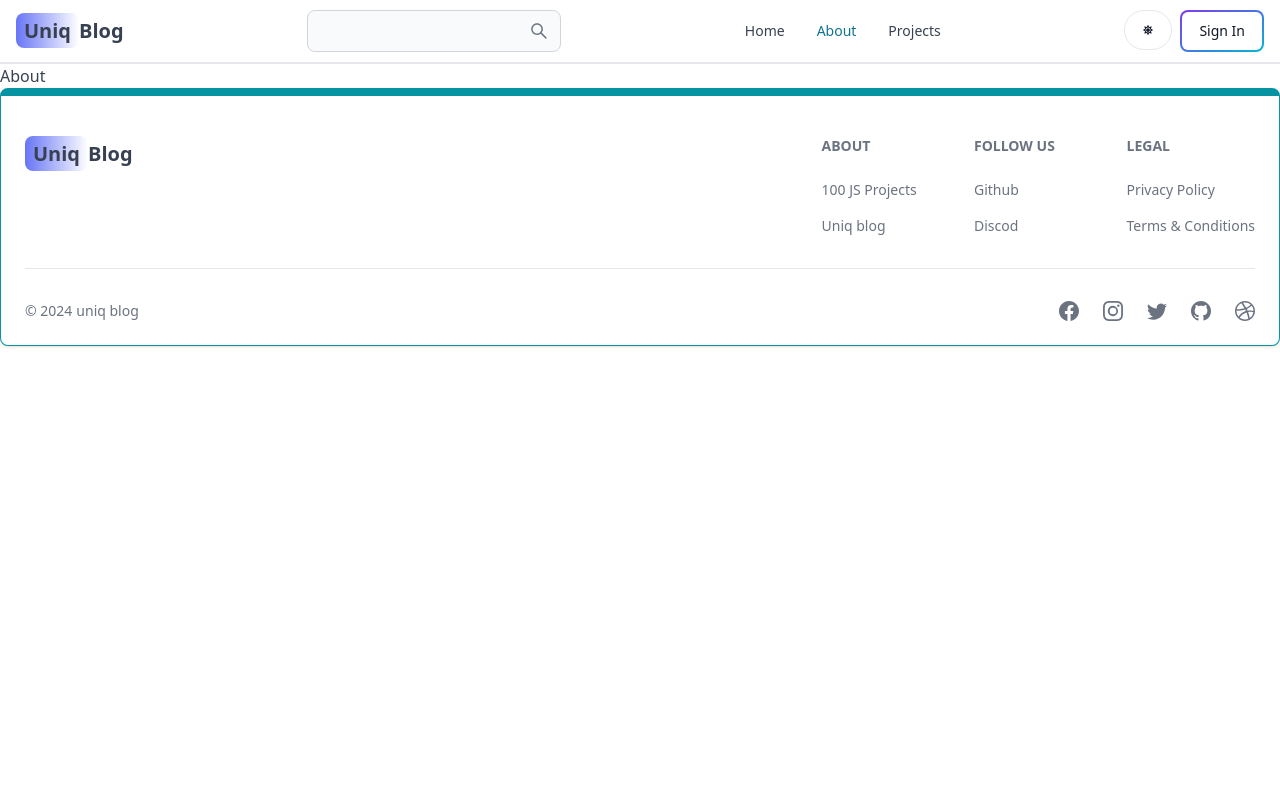
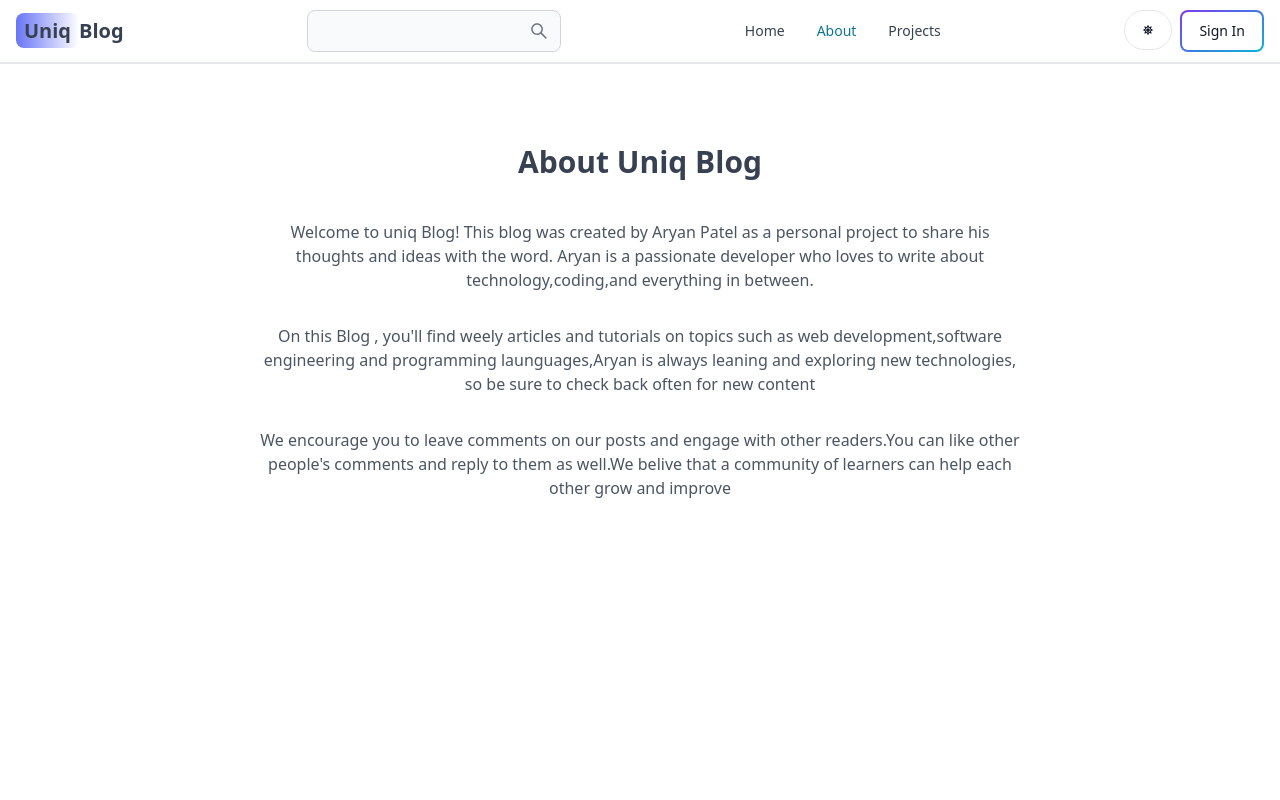
Before and after one commit to Aryanpatel2001/MERN_BLOG, a React (Vite) app in the folder client/: page /about in a window 1280 px wide. Shown: the top 800 px of the page. Built offline with nearby package versions, Linux system fonts and the light colour scheme; no server answers.

Commit message:
complete about and projects pages

```diff
--- a/client/src/pages/About.jsx
+++ b/client/src/pages/About.jsx
@@ -1,5 +1,34 @@
 import React from "react";
 
 export default function About() {
-  return <div>About</div>;
+  return (
+    <div>
+      <div className="max-w-3xl mx-auto mt-20 h-screen">
+        <div className="flex flex-col justify-center text-center">
+          <h1 className=" text-3xl font-semibold mb-10"> About Uniq Blog</h1>
+          <div className=" flex flex-col gap-8 text-gray-600">
+            <p>
+              {" "}
+              Welcome to uniq Blog! This blog was created by Aryan Patel as a
+              personal project to share his thoughts and ideas with the word.
+              Aryan is a passionate developer who loves to write about
+              technology,coding,and everything in between.
+            </p>
+            <p>
+              On this Blog , you'll find weely articles and tutorials on topics
+              such as web development,software engineering and programming
+              launguages,Aryan is always leaning and exploring new technologies,
+              so be sure to check back often for new content
+            </p>
+            <p>
+              We encourage you to leave comments on our posts and engage with
+              other readers.You can like other people's comments and reply to
+              them as well.We belive that a community of learners can help each
+              other grow and improve
+            </p>
+          </div>
+        </div>
+      </div>
+    </div>
+  );
 }
--- a/client/src/pages/Projects.jsx
+++ b/client/src/pages/Projects.jsx
@@ -1,5 +1,15 @@
 import React from "react";
+import CallToAction from "../components/CallToAction";
 
 export default function Projects() {
-  return <div>Projects</div>;
+  return (
+    <div className=" min-h-screen max-w-2xl mx-auto flex justify-center items-center flex-col gap-6 p-3">
+      <h1 className=" text-3xl font-semibold">Projects</h1>
+      <p className=" text-md text-gray-500">
+        Build fun and engaging projects while learning
+        HTML,CSS,Javascript,ReactJS
+      </p>
+      <CallToAction />
+    </div>
+  );
 }
```
